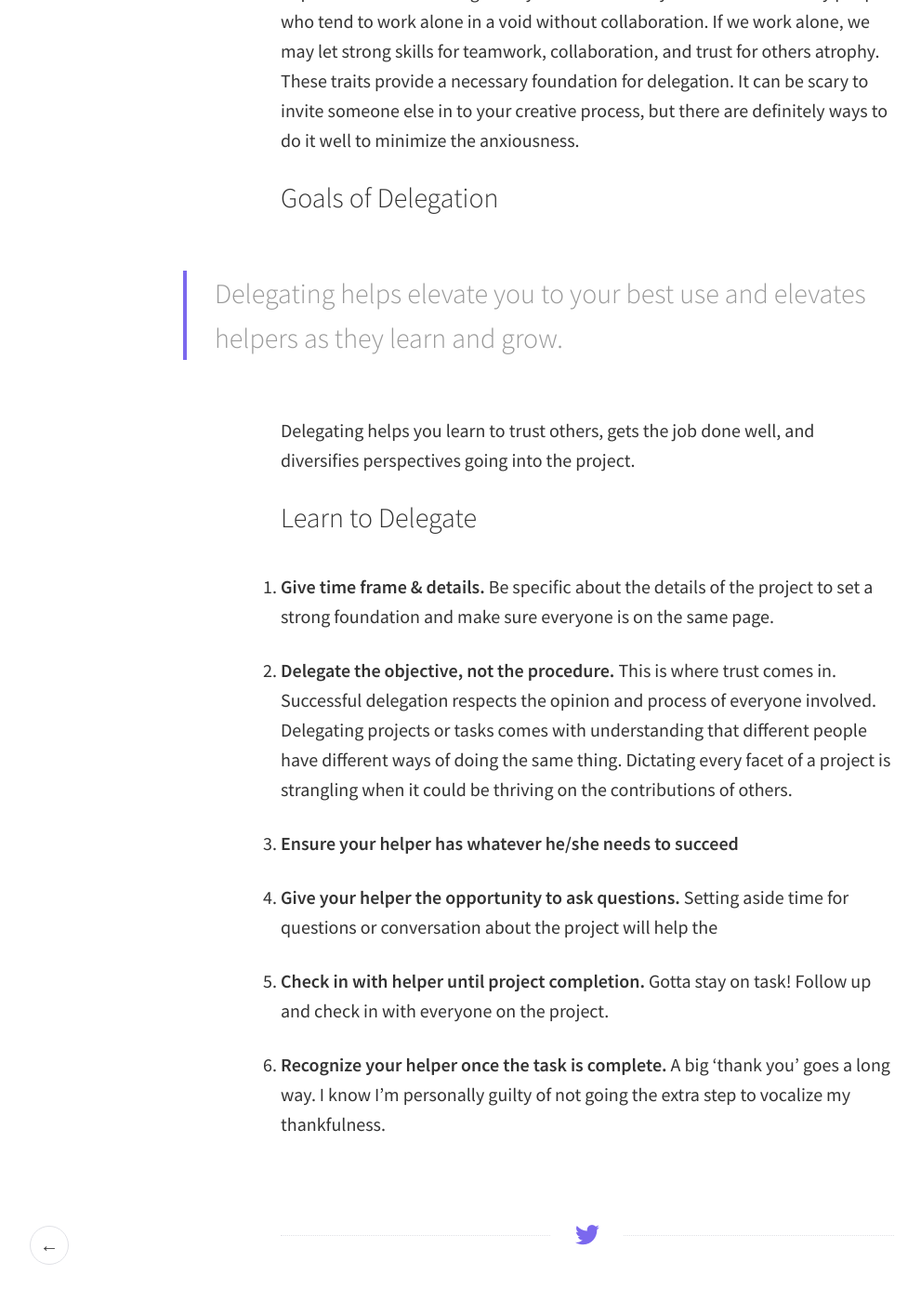
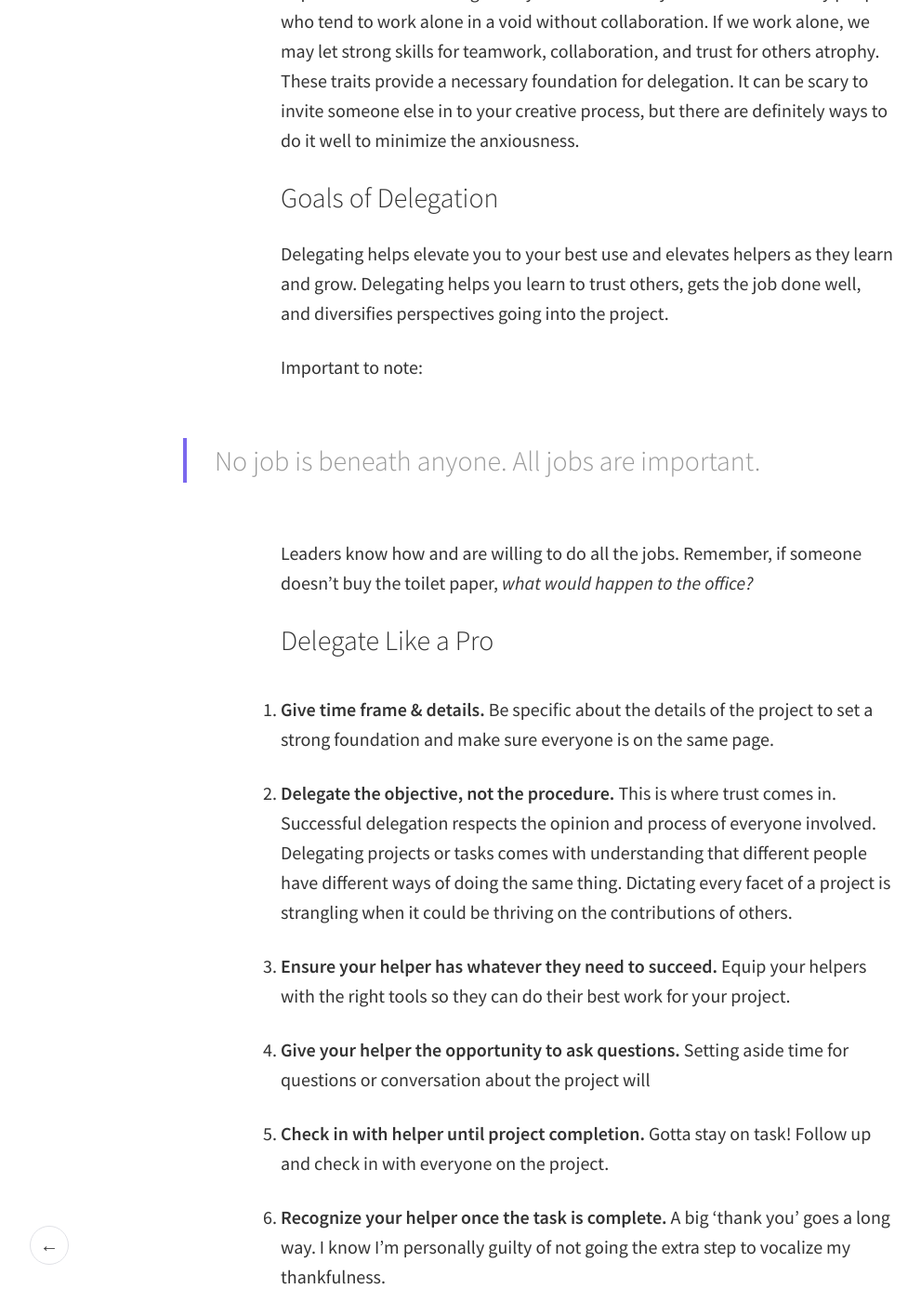
Before and after one commit to lenamasek/lenamasek.github.io, a Jekyll site: the page built from _posts/2015-10-08-art-of-delegation.markdown, in a window 1280 px wide and 1400 px high, scrolled down 644 px. Shown: the whole window at 93% size, without its empty margins (8-999 px from the left). Built offline with Jekyll 4.4.1, drawn with Linux system fonts in a browser that asks for light colours.

Commit message:
content for delegate

```diff
--- a/_posts/2015-10-08-art-of-delegation.markdown
+++ b/_posts/2015-10-08-art-of-delegation.markdown
@@ -10,20 +10,23 @@ Over the past year or so at [Torque](http://torque.digital), we've been sharing
 I want to share with you a summary of her session, because I believe it's really important and something I really need to learn myself. I know too many people who tend to work alone in a void without collaboration. If we work alone, we may let strong skills for teamwork, collaboration, and trust for others atrophy. These traits provide a necessary foundation for delegation. It can be scary to invite someone else in to your creative process, but there are definitely ways to do it well to minimize the anxiousness.
 
 ### Goals of Delegation
+Delegating helps elevate you to your best use and elevates helpers as they learn and grow. Delegating helps you learn to trust others, gets the job done well, and diversifies perspectives going into the project.
 
->Delegating helps elevate you to your best use and elevates helpers as they learn and grow.
+Important to note:
 
-Delegating helps you learn to trust others, gets the job done well, and diversifies perspectives going into the project.
+> No job is beneath anyone. All jobs are important.
+
+Leaders know how and are willing to do all the jobs. Remember, if someone doesn’t buy the toilet paper, *what would happen to the office?*
 
 
-### Learn to Delegate
+### Delegate Like a Pro
 1. **Give time frame & details.** Be specific about the details of the project to set a strong foundation and make sure everyone is on the same page.
 
 2. **Delegate the objective, not the procedure.** This is where trust comes in. Successful delegation respects the opinion and process of everyone involved. Delegating projects or tasks comes with understanding that different people have different ways of doing the same thing. Dictating every facet of a project is strangling when it could be thriving on the contributions of others.
 
-3. **Ensure your helper has whatever he/she needs to succeed**
+3. **Ensure your helper has whatever they need to succeed.** Equip your helpers with the right tools so they can do their best work for your project.
 
-4. **Give your helper the opportunity to ask questions.** Setting aside time for questions or conversation about the project will help the
+4. **Give your helper the opportunity to ask questions.** Setting aside time for questions or conversation about the project will
 
 5. **Check in with helper until project completion.** Gotta stay on task! Follow up and check in with everyone on the project.
 
```
